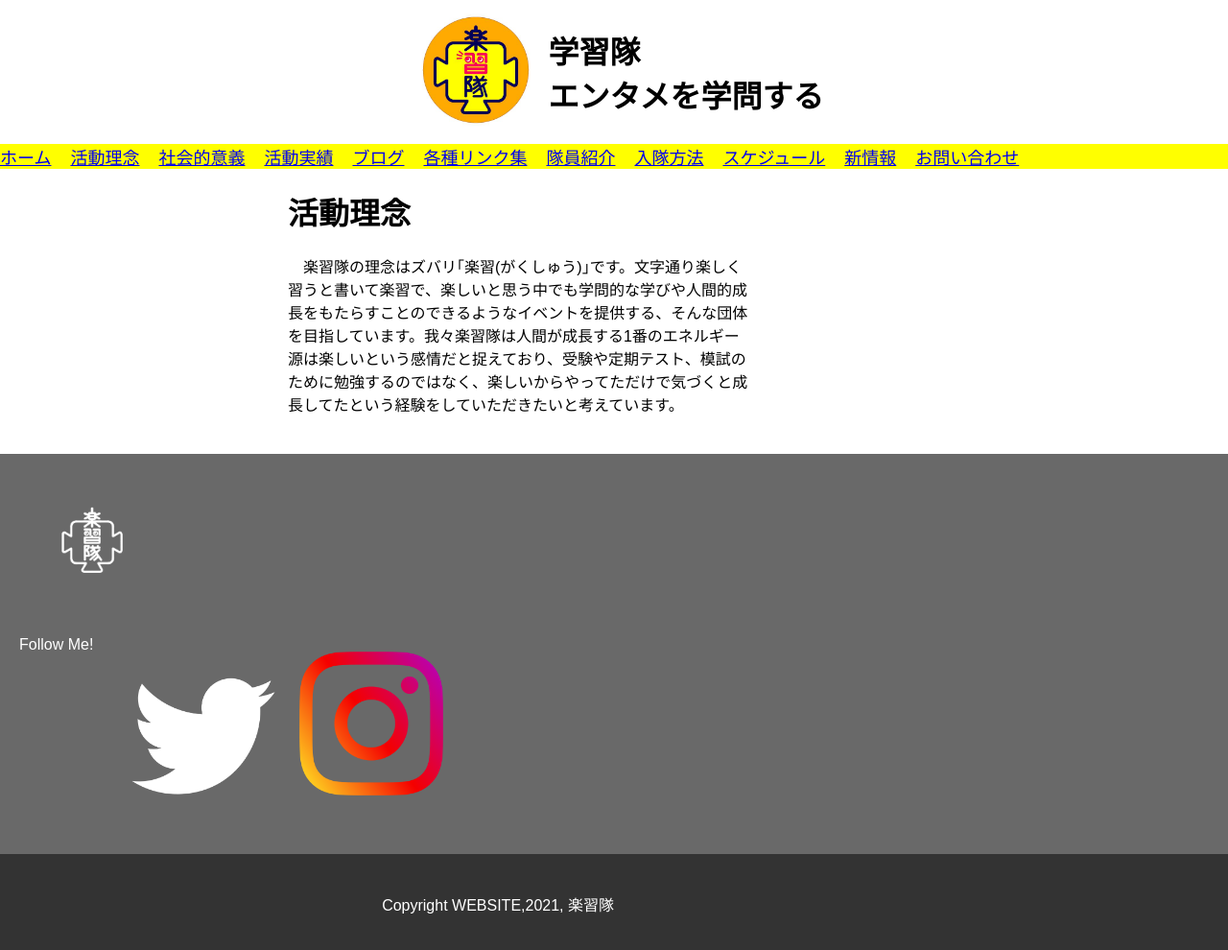
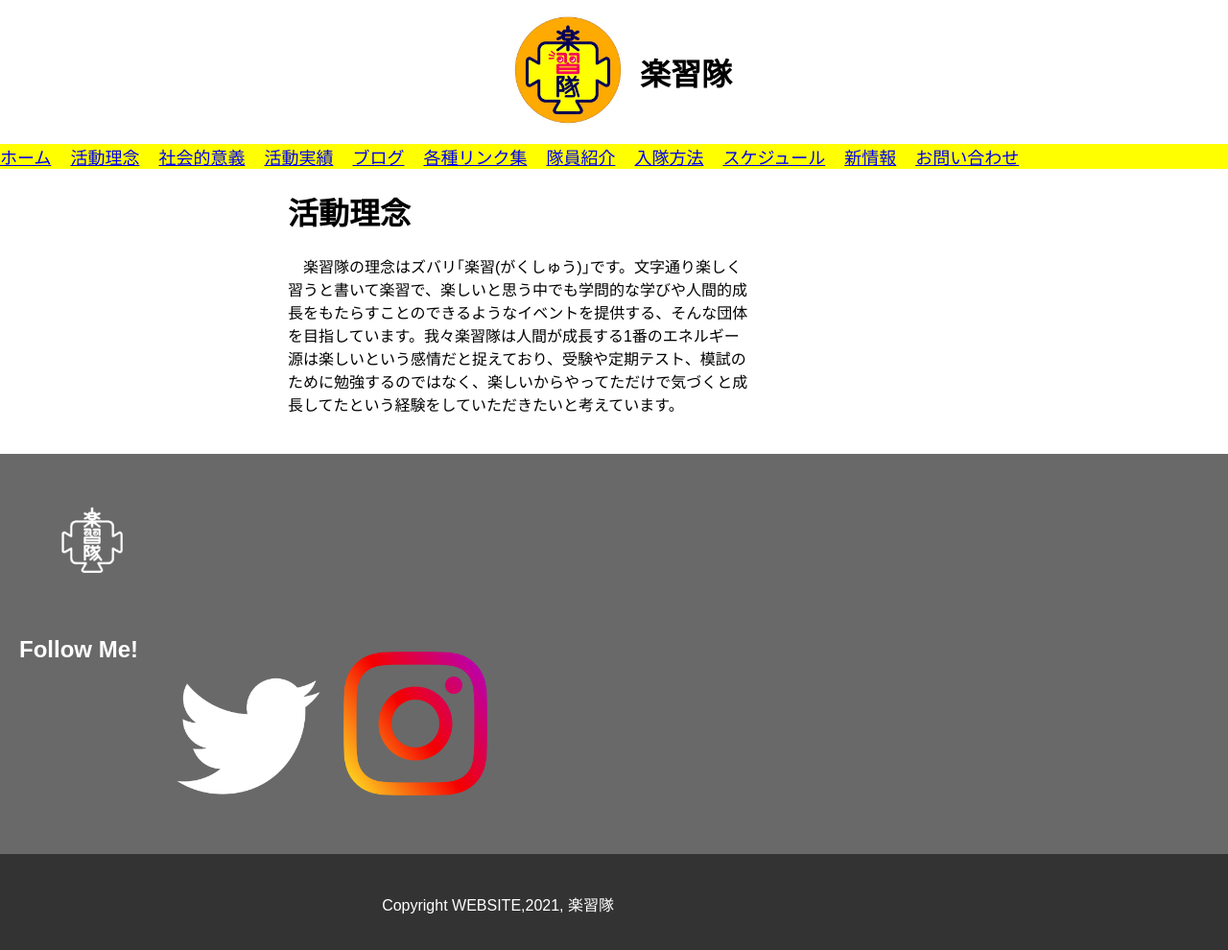
Before and after one commit to yuyu31/gakusyutai, a plain HTML site: page katsudo_rinen.html in a window 1280 px wide. Shown: the whole page at 96% size. Drawn offline with Linux system fonts and the light colour scheme.

Commit message:
Update katsudo_rinen.html

```diff
--- a/katsudo_rinen.html
+++ b/katsudo_rinen.html
@@ -9,7 +9,7 @@
 <header>
     <div class="title">
         <img src="./lasted_smalllogo.jpg" alt="楽習隊">
-        <h1>学習隊<br>エンタメを学問する</h1>
+        <h1>楽習隊</h1>
     </div>
 
     <nav>
@@ -46,9 +46,9 @@
       <p class="logo"><img src="./logo.png"></a></p>
 
       <div class="navi-row">
-        <p class="navi">
+        <h2 class="navi">
           Follow Me!
-        </p>
+        </h2>
         <ul class="sns-navi">
           <li><img src="2021 Twitter logo - white.png"><i class="fab fa-twitter"></i></a></li>
           <!--<li><a href="#"><i class="fab fa-youtube"></i></a></li>-->
```
